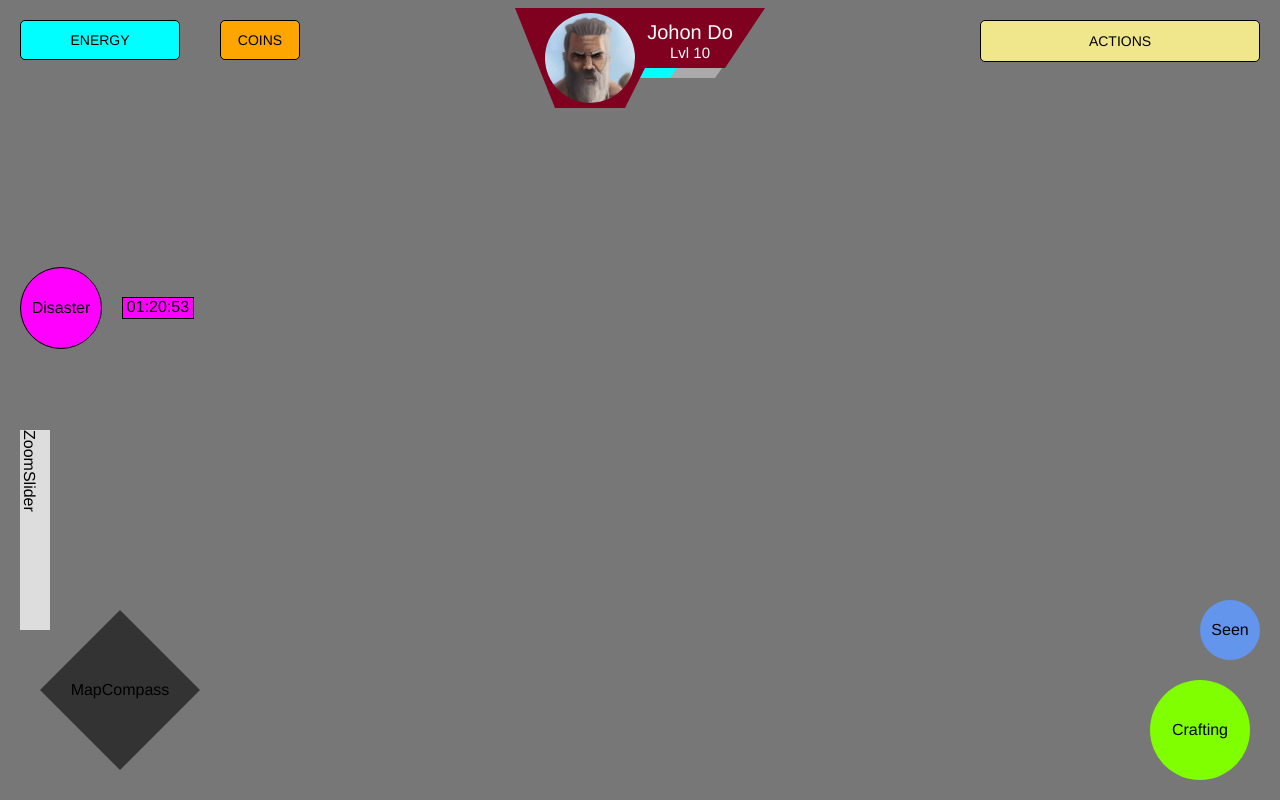
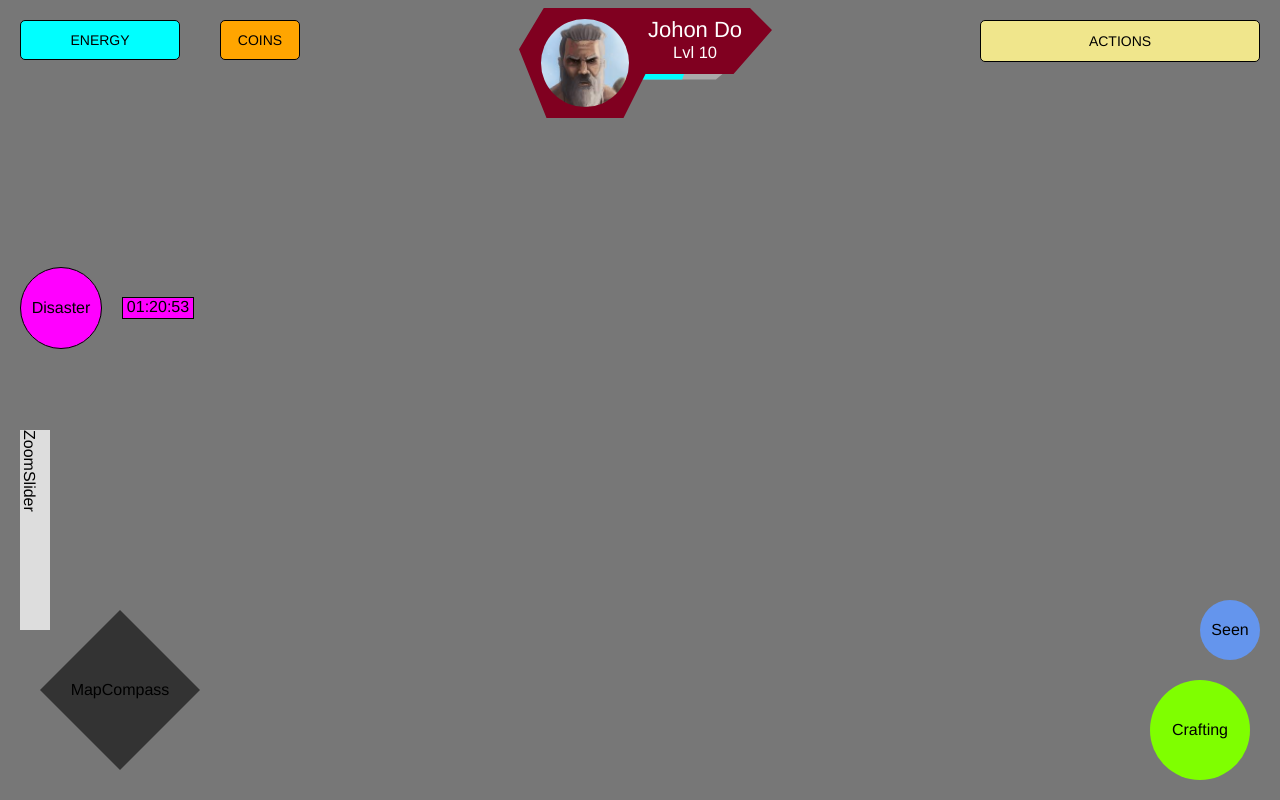
Before and after one commit to elShailee/The-Act-of-Time, a React (Create React App) app: page / in a window 1280 px wide. Built offline with nearby package versions, Linux system fonts and the light colour scheme.

Commit message:
changed the poligon to the new layout
changed all variables to be reletive to the CIB width and changed the polygon to the new layout

```diff
--- a/src/Components/Character/CharacterInfoBar.css
+++ b/src/Components/Character/CharacterInfoBar.css
@@ -1,12 +1,12 @@
 #characterInfoBarContainer {
-  --CIB-width: 250px; /*CIB = character Info Bar*/
-  --CIB-height: calc(var(--CIB-width)*0.4);/*100px at default*/
-  --CIB-textPartHight: calc(var(--CIB-height)*0.6);/*60px at default*/
-  --halfOf-CIB-width: calc(var(--CIB-width) / 2);/*125px at default*/
-  --CIB-text-width: calc(var(--CIB-width)*0.4);/*100px at default*/
-  --CIB-Image-size: calc(var(--CIB-width)*0.36);/*90px at default*/
-  --bigFontSize: calc(var(--CIB-width)*0.08);/*20px at default*/
-  --fontSize: calc(var(--CIB-width)*0.06);/*15px at default*/
+  --CIB-width: 275px; /*CIB = character Info Bar 275 at default*/
+  --CIB-height: calc(var(--CIB-width)*0.4);/*110px at default*/
+  --CIB-textPartHight: calc(var(--CIB-height)*0.6);/*66px at default*/
+  --halfOf-CIB-width: calc(var(--CIB-width) / 2);/*137.5px at default*/
+  --CIB-text-width: calc(var(--CIB-width)*0.4);/*110px at default*/
+  --CIB-Image-size: calc(var(--CIB-width)*0.32);/*88px at default*/
+  --bigFontSize: calc(var(--CIB-width)*0.08);/*22px at default*/
+  --fontSize: calc(var(--CIB-width)*0.06);/*16.5px at default*/
   --CIB-font: Helvetica;
   position: absolute;
   left: calc(50% - var(--halfOf-CIB-width));
@@ -19,20 +19,20 @@
   background-color: #800020;
   text-align: center;
   clip-path: polygon(
-    0px 0px, /*top left corner going down*/
-    0px 0px, /*top left corner*/
-    var(--CIB-width) 0px, /*top right corner*/
+    calc(var(--CIB-width)*0.06) calc(var(--CIB-width)*0.15), /*left corner going down*/
+    calc(var(--CIB-width)*0.15) 0px, /*top left corner*/
+    calc(var(--CIB-width)*0.9) 0px, /*top right corner*/
+    calc(var(--CIB-width)*0.98) calc(var(--CIB-width)*0.08), /*right corner*/
     calc(var(--CIB-width)*0.84) var(--CIB-textPartHight), /*bottom right corner*/
     calc(var(--CIB-width)*0.52) var(--CIB-textPartHight), /*right middele corner*/
-    calc(var(--CIB-width)*0.44) var(--CIB-height), /*right bottom middele corner*/
+    calc(var(--CIB-width)*0.44) var(--CIB-height), /*middele bottom corner*/
     calc(var(--CIB-width)*0.16) var(--CIB-height));/*left bottom corner*/
-
 }
 
 .characterTextCointainer {
   width: var(--halfOf-CIB-width);
   float: right;
-  padding-top: calc( calc( var(--CIB-textPartHight) - calc(var(--bigFontSize) + var(--fontSize)))/2);
+  padding-top: calc( calc( var(--CIB-textPartHight) - calc(var(--bigFontSize) + var(--fontSize)))/3);
 }
 
 .characterNameText {
@@ -59,21 +59,21 @@
 
 .xpBar {
   position: absolute;
-  height: 15px;
+  height: calc(var(--CIB-height)*0.05);
   top: calc(var(--CIB-height)*0.6);
-  left: calc(var(--halfOf-CIB-width) - 3px);
+  left: var(--halfOf-CIB-width);
 }
 
 #xpCapacity {
-  --xpCapacity-width: calc(var(--CIB-width)*0.34);
+  --xpCapacity-width: calc(var(--CIB-width)*0.30);
   background-color: #aaa;
   width: var(--xpCapacity-width);
-  clip-path: polygon(0 0, var(--xpCapacity-width) 0, calc(var(--xpCapacity-width) - 7px) 10px, 0 10px);
+  clip-path: polygon(0 0, var(--xpCapacity-width) 0, calc(var(--xpCapacity-width)*0.92) calc(var(--CIB-height)*0.05), 0 calc(var(--CIB-height)*0.05));
 }
 
 #xpQuantity {
   --xpQuantity-width: calc(var(--CIB-width)*0.16);
   background-color: aqua;
   width: var(--xpQuantity-width);
-  clip-path: polygon(0 0, var(--xpQuantity-width) 0, calc(var(--xpQuantity-width) - 7px) 10px, 0 10px);
+  clip-path: polygon(0 0, var(--xpQuantity-width) 0, calc(var(--xpQuantity-width) *0.96) calc(var(--CIB-height)*0.05), 0 calc(var(--CIB-height)*0.05));
 }
```
